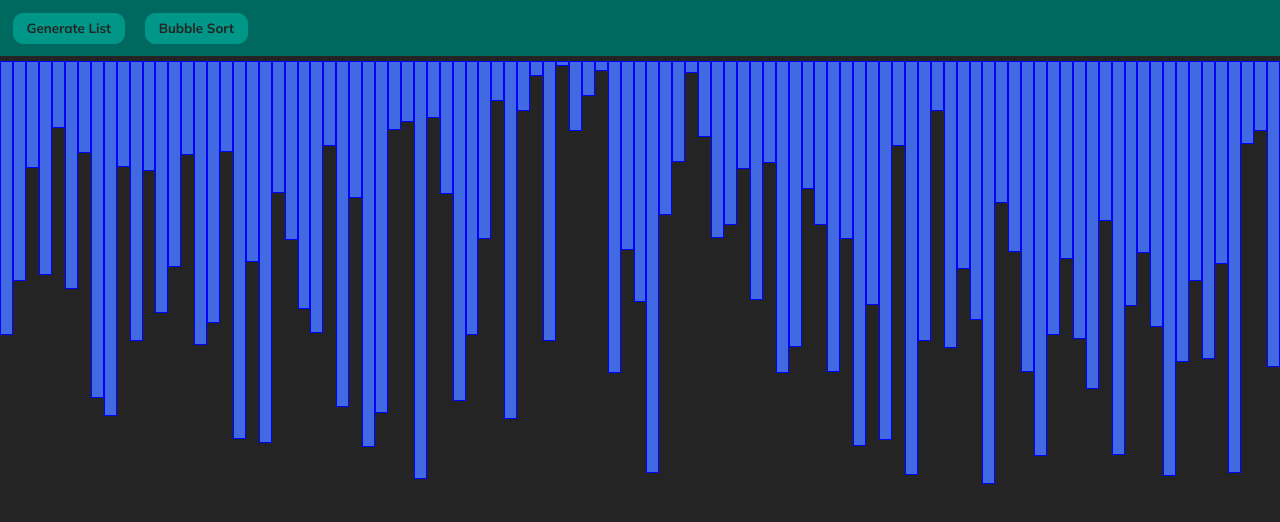
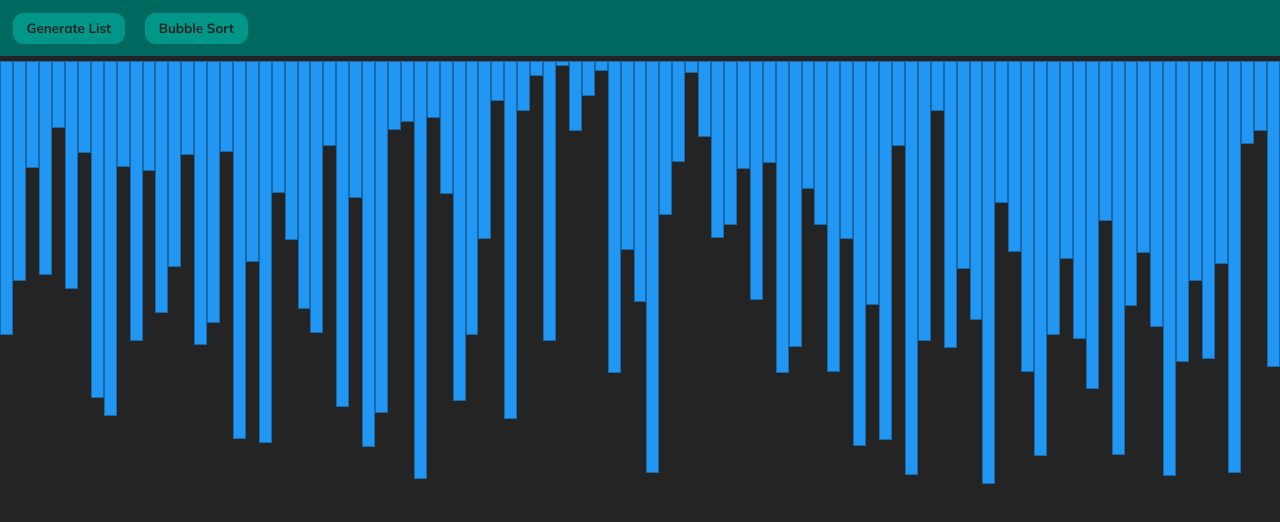
Before and after one commit to SabarnaBasak-web/sortVisualizer, a React (Vite) app: page / in a window 1280 px wide. Shown: the top 522 px of the page. Built offline with nearby package versions, Linux system fonts and the light colour scheme.

Commit message:
change color styles for bars in normal mode and selected mode

```diff
--- a/src/SortingVisualizer/index.jsx
+++ b/src/SortingVisualizer/index.jsx
@@ -33,14 +33,14 @@ function SortingVisualizer() {
       const secondBar = document.getElementById(second);
       if (!firstBar || !secondBar) return;
       setTimeout(() => {
-        firstBar.style.backgroundColor = "#9c27b0";
-        secondBar.style.backgroundColor = "#9c27b0";
+        firstBar.style.backgroundColor = "#ab003c";
+        secondBar.style.backgroundColor = "#ab003c";
         const divHeight = firstBar.style.height;
         firstBar.style.height = secondBar.style.height;
         secondBar.style.height = divHeight;
         setTimeout(() => {
-          firstBar.style.backgroundColor = "#4169e1";
-          secondBar.style.backgroundColor = "#4169e1";
+          firstBar.style.backgroundColor = "#2196f3";
+          secondBar.style.backgroundColor = "#2196f3";
         }, DELAY * 2);
       }, DELAY * index * 2);
     });
--- a/src/SortingVisualizer/index.style.css
+++ b/src/SortingVisualizer/index.style.css
@@ -31,7 +31,7 @@
 }
 .bar{
     width: 50px;
-    background-color: #4169e1;
-    border: 1px solid blue;
+    background-color:#2196f3;
+    border: 1px solid #1769aa;
     text-align: center;
 }
```
